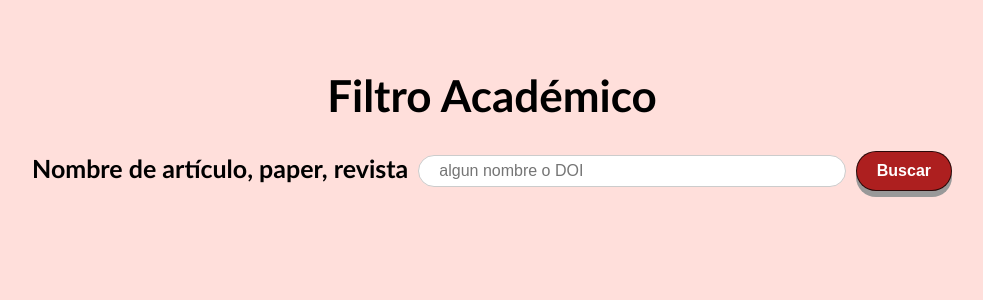
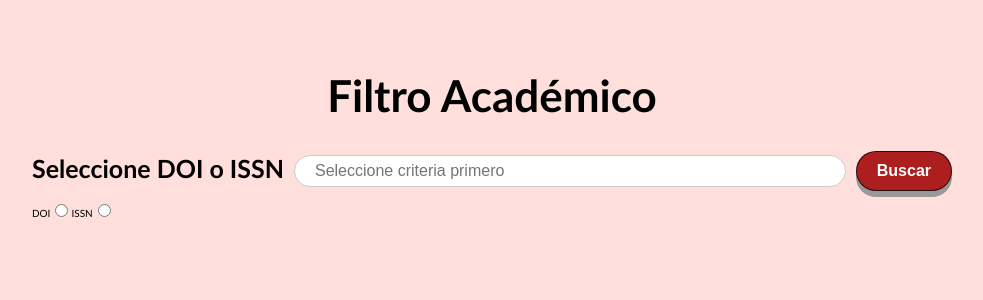
Before and after one commit to zagoskin/hera, a React (Create React App) app in the folder client/: page / in a window 1280 px wide. Shown: the top 300 px of the page, without its empty margins (148-1131 px from the left). Built offline with nearby package versions, Linux system fonts and the light colour scheme.

Commit message:
Radio buttons para elegir buscar por DOI o ISSN TODO: logica de busqueda diferente

```diff
--- a/client/src/components/Search/index.jsx
+++ b/client/src/components/Search/index.jsx
@@ -8,6 +8,11 @@ export default function Search(){
   //states- input query, movies
   const [query, setQuery] = useState('');
   const [contents, setContents] = useState([]);
+  const [criteria, setCriteria] = useState('');
+
+  const setRadioValue = (e) => {
+    setCriteria(e.target.value);
+  }
 
   const searchPapers = async (e) => {
     e.preventDefault();
@@ -43,13 +48,26 @@ export default function Search(){
   return (
     <>
       <form className="searchForm" onSubmit={searchPapers}>
-        <label className="searchLabel" htmlFor="query">Nombre de artículo, paper, revista
+        {criteria?
+        <label className="searchLabel" htmlFor="query">Ingrese {criteria} del contenido a analizar
         </label>
+        :
+        <label className="searchLabel" htmlFor="query">Seleccione DOI o ISSN
+        </label>
+        }
           <input className="searchInput" type="text" name="query"
-            placeholder="algun nombre o DOI"
+            placeholder={criteria === "DOI" ? 'e.g.: 10.1000/xyz123' : criteria === "ISSN" ? 'e.g.: 2049-3630' : 'Seleccione criteria primero'}
             value={query} onChange={(e) => setQuery(e.target.value)}
           />
         <button className="searchBtn" type="submit">Buscar</button>
+        <div className="searchCriteria">
+          <label className="searchRadioLabel">DOI
+          <input  className="searchRadioBtn" type="radio" value="DOI" checked={criteria === "DOI"} onChange={setRadioValue}/>
+          </label>
+          <label className="searchRadioLabel">ISSN
+          <input className="searchRadioBtn" type="radio" value="ISSN" checked={criteria === "ISSN"} onChange={setRadioValue}/>
+          </label>
+        </div>
       </form>
       {contents ?
       <div className="card-list">
```
